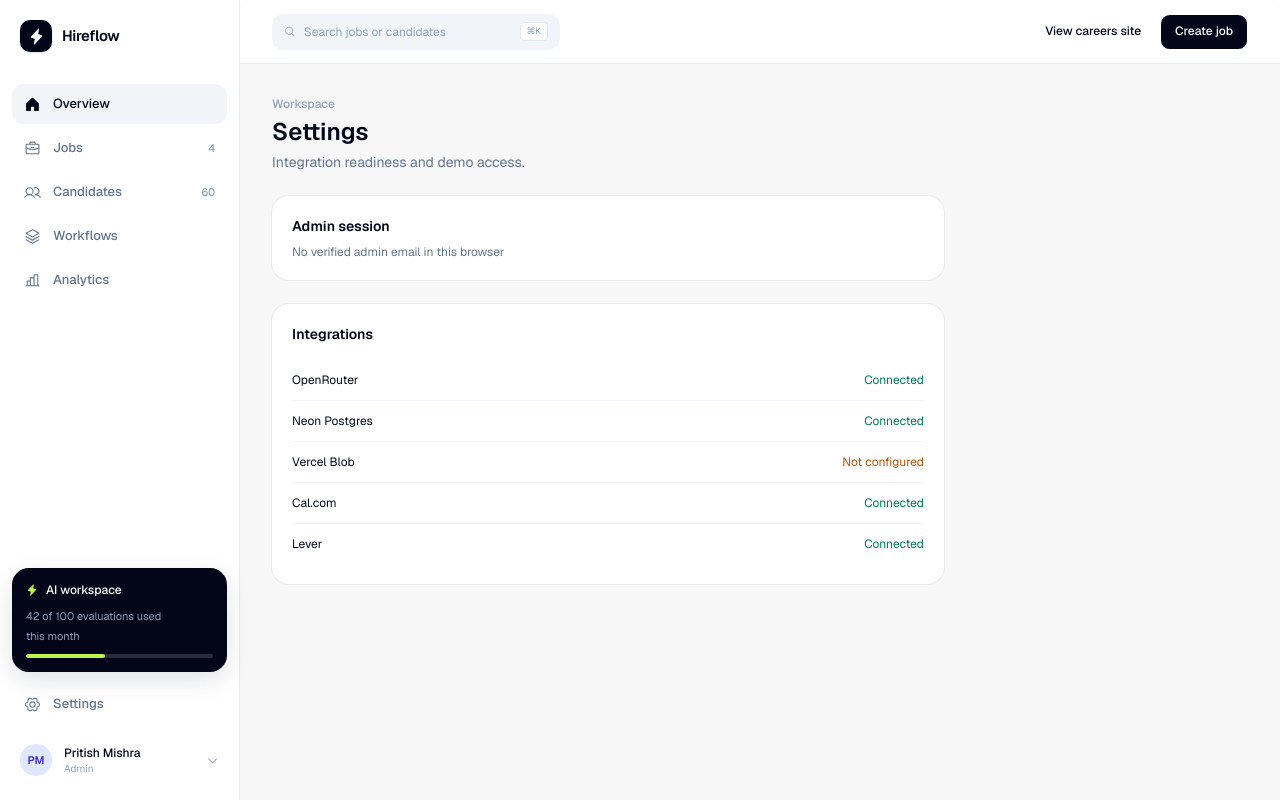
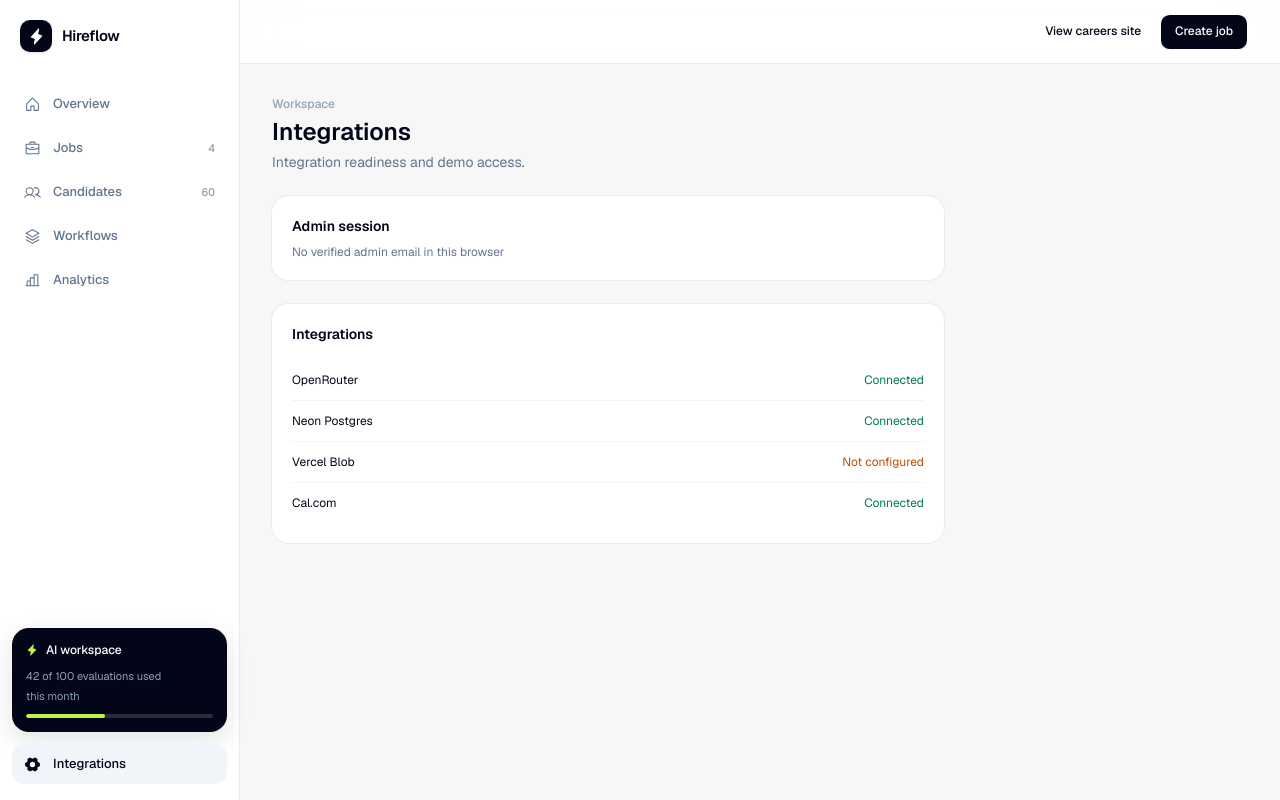
Before and after one commit to PritishMishraa/aiats, a Next.js app: page /admin/settings in a window 1280 px wide. Built offline with nearby package versions, Linux system fonts and the light colour scheme; no server answers.

Commit message:
feat: simplify integrations and navigation

```diff
--- a/src/app/admin/settings/page.tsx
+++ b/src/app/admin/settings/page.tsx
@@ -1,2 +1,2 @@
 import { getAdminEmail } from "@/security/admin";
-export default async function SettingsPage() { const email = await getAdminEmail(); const integrations = [["OpenRouter", Boolean(process.env.OPENROUTER_API_KEY)], ["Neon Postgres", Boolean(process.env.DATABASE_URL)], ["Vercel Blob", Boolean(process.env.BLOB_READ_WRITE_TOKEN)], ["Cal.com", Boolean(process.env.CAL_API_KEY)], ["Lever", Boolean(process.env.LEVER_API_KEY)]]; return <div className="max-w-2xl space-y-6"><div><p className="text-xs font-medium text-slate-400">Workspace</p><h1 className="mt-1 text-2xl font-semibold">Settings</h1><p className="mt-1 text-sm text-slate-500">Integration readiness and demo access.</p></div><div className="rounded-xl bg-white p-5 shadow-[0_0_0_1px_rgba(15,23,42,.05)]"><h2 className="text-sm font-semibold">Admin session</h2><p className="mt-2 text-xs text-slate-500">{email ?? "No verified admin email in this browser"}</p></div><div className="rounded-xl bg-white p-5 shadow-[0_0_0_1px_rgba(15,23,42,.05)]"><h2 className="text-sm font-semibold">Integrations</h2><div className="mt-4 divide-y divide-slate-100">{integrations.map(([name, ready]) => <div key={String(name)} className="flex items-center justify-between py-3 text-xs"><span>{name}</span><span className={ready ? "text-emerald-700" : "text-amber-700"}>{ready ? "Connected" : "Not configured"}</span></div>)}</div></div></div>; }
+export default async function SettingsPage() { const email = await getAdminEmail(); const integrations = [["OpenRouter", Boolean(process.env.OPENROUTER_API_KEY)], ["Neon Postgres", Boolean(process.env.DATABASE_URL)], ["Vercel Blob", Boolean(process.env.BLOB_READ_WRITE_TOKEN)], ["Cal.com", Boolean(process.env.CAL_API_KEY)]]; return <div className="max-w-2xl space-y-6"><div><p className="text-xs font-medium text-slate-400">Workspace</p><h1 className="mt-1 text-2xl font-semibold">Integrations</h1><p className="mt-1 text-sm text-slate-500">Integration readiness and demo access.</p></div><div className="rounded-xl bg-white p-5 shadow-[0_0_0_1px_rgba(15,23,42,.05)]"><h2 className="text-sm font-semibold">Admin session</h2><p className="mt-2 text-xs text-slate-500">{email ?? "No verified admin email in this browser"}</p></div><div className="rounded-xl bg-white p-5 shadow-[0_0_0_1px_rgba(15,23,42,.05)]"><h2 className="text-sm font-semibold">Integrations</h2><div className="mt-4 divide-y divide-slate-100">{integrations.map(([name, ready]) => <div key={String(name)} className="flex items-center justify-between py-3 text-xs"><span>{name}</span><span className={ready ? "text-emerald-700" : "text-amber-700"}>{ready ? "Connected" : "Not configured"}</span></div>)}</div></div></div>; }
--- a/src/app/api/jobs/[jobId]/publish/route.ts
+++ b/src/app/api/jobs/[jobId]/publish/route.ts
@@ -5,7 +5,6 @@ import {
   publishDemo,
   publishGoogle,
   publishInternal,
-  publishLever,
 } from "@/integrations/job-boards";
 import { requireAdmin } from "@/security/admin";
 export async function POST(
@@ -30,7 +29,6 @@ export async function POST(
       publishGoogle(job),
       publishDemo("LinkedIn", job),
       publishDemo("Indeed", job),
-      publishLever({ id: job.id, spec: job.jobSpec }),
     ]);
     for (const result of results)
       await getDb()
--- a/src/components/app-shell.tsx
+++ b/src/components/app-shell.tsx
@@ -1,5 +1,8 @@
+"use client";
+
 import Link from "next/link";
-import { Briefcase, CaretDown, ChartBar, GearSix, House, Lightning, MagnifyingGlass, Stack, Users } from "@phosphor-icons/react/dist/ssr";
+import { usePathname } from "next/navigation";
+import { Briefcase, ChartBar, GearSix, House, Lightning, Stack, Users } from "@phosphor-icons/react/dist/ssr";
 import { buttonVariants } from "@/components/ui/button";
 import { cn } from "@/lib/utils";
 
@@ -12,6 +15,8 @@ const nav = [
 ];
 
 export function AppShell({ children }: { children: React.ReactNode }) {
+  const pathname = usePathname();
+
   return (
     <div className="min-h-screen bg-[#f7f7f8] text-slate-950">
       <aside className="fixed inset-y-0 left-0 z-20 hidden w-60 flex-col border-r border-slate-200/80 bg-white px-3 py-4 lg:flex">
@@ -20,13 +25,15 @@ export function AppShell({ children }: { children: React.ReactNode }) {
           <span className="text-[15px] font-semibold tracking-tight">Hireflow</span>
         </Link>
         <nav className="mt-7 space-y-1" aria-label="Main navigation">
-          {nav.map(({ href, label, icon: Icon, count }, index) => (
-            <Link key={href} href={href} className={cn("flex min-h-10 items-center gap-3 rounded-lg px-3 text-[13px] font-medium text-slate-500 transition-colors hover:bg-slate-100 hover:text-slate-900", index === 0 && "bg-slate-100 text-slate-950")}>
-              <Icon size={17} weight={index === 0 ? "fill" : "regular"} />
+          {nav.map(({ href, label, icon: Icon, count }) => {
+            const isActive = href === "/admin" ? pathname === href : pathname.startsWith(`${href}/`) || pathname === href;
+
+            return <Link key={href} href={href} className={cn("flex min-h-10 items-center gap-3 rounded-lg px-3 text-[13px] font-medium text-slate-500 transition-colors hover:bg-slate-100 hover:text-slate-900", isActive && "bg-slate-100 text-slate-950")}>
+              <Icon size={17} weight={isActive ? "fill" : "regular"} />
               <span>{label}</span>
               {count ? <span className="ml-auto tabular-nums text-[11px] text-slate-400">{count}</span> : null}
             </Link>
-          ))}
+          })}
         </nav>
         <div className="mt-auto space-y-3">
           <div className="rounded-xl bg-slate-950 p-3.5 text-white shadow-[0_8px_24px_rgba(15,23,42,.12)]">
@@ -34,18 +41,12 @@ export function AppShell({ children }: { children: React.ReactNode }) {
             <p className="text-[11px] leading-5 text-slate-400">42 of 100 evaluations used this month</p>
             <div className="mt-2 h-1 overflow-hidden rounded-full bg-white/15"><div className="h-full w-[42%] rounded-full bg-lime-300" /></div>
           </div>
-          <Link href="/admin/settings" className="flex min-h-10 items-center gap-3 rounded-lg px-3 text-[13px] font-medium text-slate-500 hover:bg-slate-100 hover:text-slate-900"><GearSix size={17} /> Settings</Link>
-          <button className="flex min-h-12 w-full items-center gap-3 rounded-xl px-2 text-left transition-colors hover:bg-slate-100">
-            <span className="grid size-8 place-items-center rounded-full bg-indigo-100 text-[11px] font-semibold text-indigo-700">PM</span>
-            <span className="min-w-0 flex-1"><span className="block truncate text-xs font-medium">Pritish Mishra</span><span className="block truncate text-[10px] text-slate-400">Admin</span></span>
-            <CaretDown size={13} className="text-slate-400" />
-          </button>
+          <Link href="/admin/settings" className={cn("flex min-h-10 items-center gap-3 rounded-lg px-3 text-[13px] font-medium text-slate-500 transition-colors hover:bg-slate-100 hover:text-slate-900", pathname === "/admin/settings" && "bg-slate-100 text-slate-950")}><GearSix size={17} weight={pathname === "/admin/settings" ? "fill" : "regular"} /> Integrations</Link>
         </div>
       </aside>
       <div className="lg:pl-60">
         <header className="sticky top-0 z-10 flex h-16 items-center justify-between border-b border-slate-200/80 bg-white/90 px-5 backdrop-blur-xl md:px-8">
           <div className="flex items-center gap-2 lg:hidden"><span className="grid size-8 place-items-center rounded-[10px] bg-slate-950 text-white"><Lightning size={16} weight="fill" /></span><b className="text-sm">Hireflow</b></div>
-          <div className="hidden w-72 items-center gap-2 rounded-lg bg-slate-100 px-3 text-slate-400 md:flex"><MagnifyingGlass size={15} /><input aria-label="Search" placeholder="Search jobs or candidates" className="h-9 w-full bg-transparent text-xs outline-none placeholder:text-slate-400" /><kbd className="rounded border border-slate-200 bg-white px-1.5 py-0.5 text-[9px]">⌘K</kbd></div>
           <div className="ml-auto flex items-center gap-2"><Link href="/careers" className={buttonVariants({ variant: "ghost", size: "lg", className: "hidden sm:inline-flex" })}>View careers site</Link><Link href="/admin/jobs/new" className={buttonVariants({ size: "lg", className: "h-9 rounded-lg bg-slate-950 px-3.5 text-white hover:bg-slate-800" })}>Create job</Link></div>
         </header>
         <main className="mx-auto max-w-[1280px] p-5 md:p-8">{children}</main>
--- a/src/integrations/job-boards.ts
+++ b/src/integrations/job-boards.ts
@@ -1,4 +1,3 @@
-import type { JobSpec } from "@/ai/schemas";
 export type PostingResult = {
   provider: string;
   status: "published" | "failed";
@@ -44,22 +43,3 @@ export async function publishGoogle(job: {
     demo: false,
   };
 }
-export async function publishLever(job: {
-  id: string;
-  spec: JobSpec;
-}): Promise<PostingResult> {
-  void job;
-  if (!process.env.LEVER_API_KEY)
-    return {
-      provider: "Lever",
-      status: "failed",
-      demo: false,
-      error: "LEVER_API_KEY is not configured",
-    };
-  return {
-    provider: "Lever",
-    status: "failed",
-    demo: false,
-    error: "Lever account mapping is not configured",
-  };
-}
```
Also changed, not shown: 1 other file (tests, documents, lock files or other folders).
